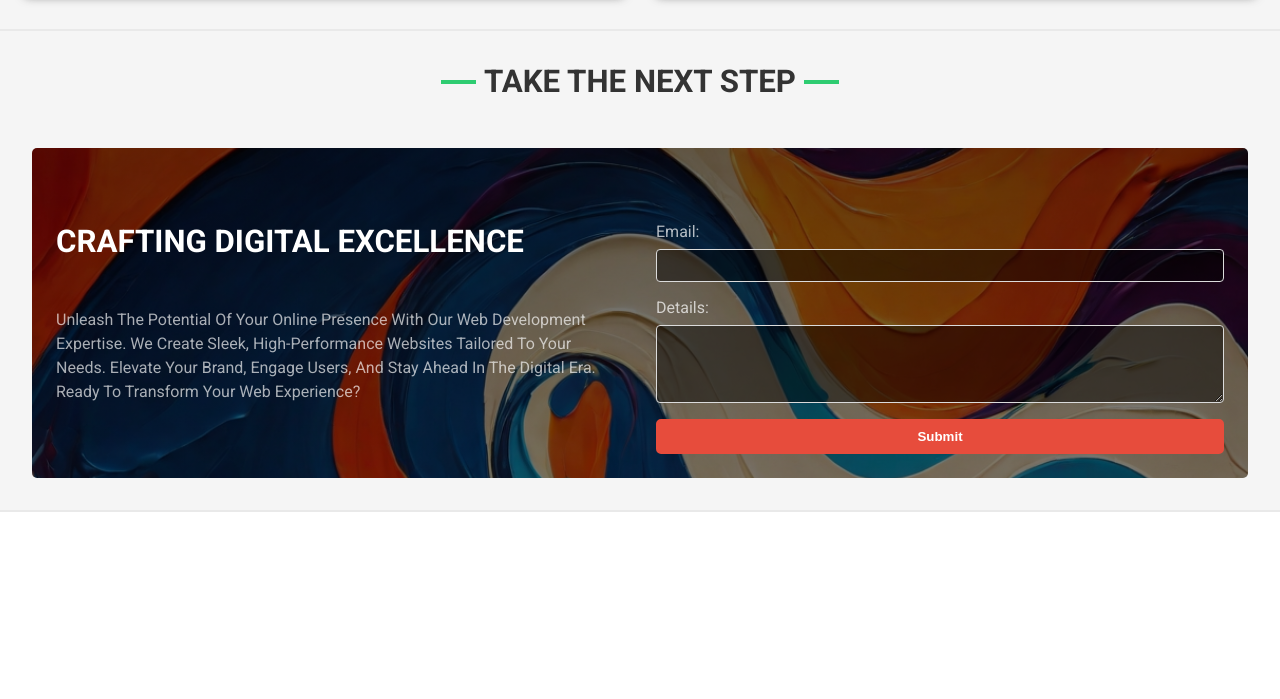
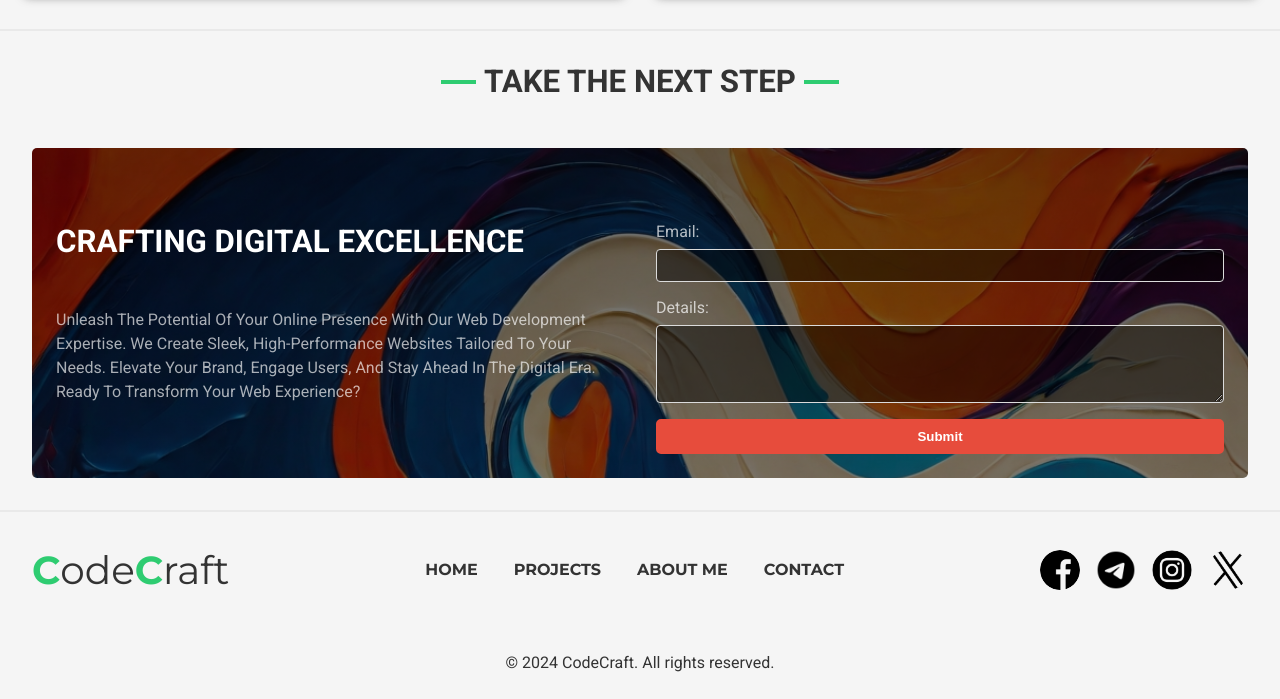
Before and after one commit to ryanxora/CodeCraft-Port, a plain HTML site: page index.html in a window 1280 px wide. Shown: the part 1770-2469 px from the top of the page. Before the commit the page ends 2282 px from the top, so only its background shows below. Drawn offline with Linux system fonts and the light colour scheme.

Commit message:
complete adding footer and copyright

```diff
--- a/index.html
+++ b/index.html
@@ -270,5 +270,34 @@
         </div>
 
     </section>
+
+
+
+    <!-- footer -->
+
+    <footer>
+        <div class="logo">
+            <h3><span>C</span>ode<span>C</span>raft</h3>
+        </div>
+
+        <ul>
+            <li><a href="#">Home</a></li>
+            <li><a href="#">Projects</a></li>
+            <li><a href="#">About Me</a></li>
+            <li><a href="#">Contact</a></li>
+        </ul>
+
+        <div class="social-media">
+            <img src="img/social/facebook.png" alt="">
+            <img src="img/social/icons8-telegram-50.png" alt="">
+            <img src="img/social/instagram.png" alt="">
+            <img src="img/social/twitter_11823292.png" alt="">
+        </div>
+    </footer>
+
+    <div class="copyright">
+        <p>&copy; 2024 CodeCraft. All rights reserved.</p>
+    </div>
+
 </body>
 </html>
--- a/styles/styles.scss
+++ b/styles/styles.scss
@@ -704,3 +704,117 @@ header{
         }
     }
 }
+
+
+
+// footer
+
+footer{
+    width: 100%;
+    height: auto;
+    background-color: $clr-bg;
+    display: flex;
+    align-items: center;
+    justify-content: space-between;
+    padding: $spacing-lg;
+    font-family: $ff-body;
+    color: $clr-txt;
+
+    .logo h3{
+        color: $clr-txt;
+        cursor: pointer;
+        font-family: $ff-header;
+        font-weight: $font-weight-regular;
+
+        span{
+            color: $clr-primary;
+            font-weight: $font-weight-bold;
+        }
+    }
+    ul li{
+        display: inline-block;
+        margin: 1rem;
+        a{
+            font-family: $ff-header;
+            font-size: $p-font-size;
+            font-weight: $font-weight-bold;
+            color: $clr-txt;
+            position: relative;
+            text-transform: uppercase;
+            &::after {
+                position: absolute;
+                content: '';
+                left: 0;
+                width: 0%;
+                bottom: -4px;
+                height: 3px;
+                background-color: $clr-primary;
+                transition: width ease 0.5s;
+            }
+
+            &:hover::after {
+                width: 100%;
+            }
+        }
+    }
+
+    .social-media{
+        display: flex;
+        align-items: center;
+        justify-content: center;
+        gap: 1rem;
+
+        img{
+            width: 40px;
+            height: 40px;
+            cursor: pointer;
+            border-radius: $border-radius-50;
+            transition: all ease-in 0.3s;
+
+            &:hover{
+                transform: scale(1.2);
+            }
+        }
+    }
+}
+
+
+@media screen and (max-width : 900px) {
+    footer{
+        flex-wrap: wrap;
+
+        .social-media{
+            margin: auto;
+        }
+    }
+}
+
+@media screen and (max-width : 760px) {
+    footer{
+        height: auto;
+        flex-direction: column;
+        align-items: center;
+        gap: 1rem;
+
+        ul li{
+            display: block;
+            margin: 1rem;
+        }
+        .social-media{
+            margin: auto;
+        }
+    }
+}
+
+
+// copyright
+
+.copyright{
+    width: 100%;
+    height: auto;
+    background-color: $clr-bg;
+    text-align: center;
+    font-family: $ff-body;
+    color: $clr-txt;
+    padding: $spacing-md;
+}
```
Also changed, not shown: img/social/facebook.png (added), img/social/icons8-telegram-50.png (added), img/social/instagram.png (added), img/social/twitter_11823292.png (added), styles/styles.css, 2 other files.
